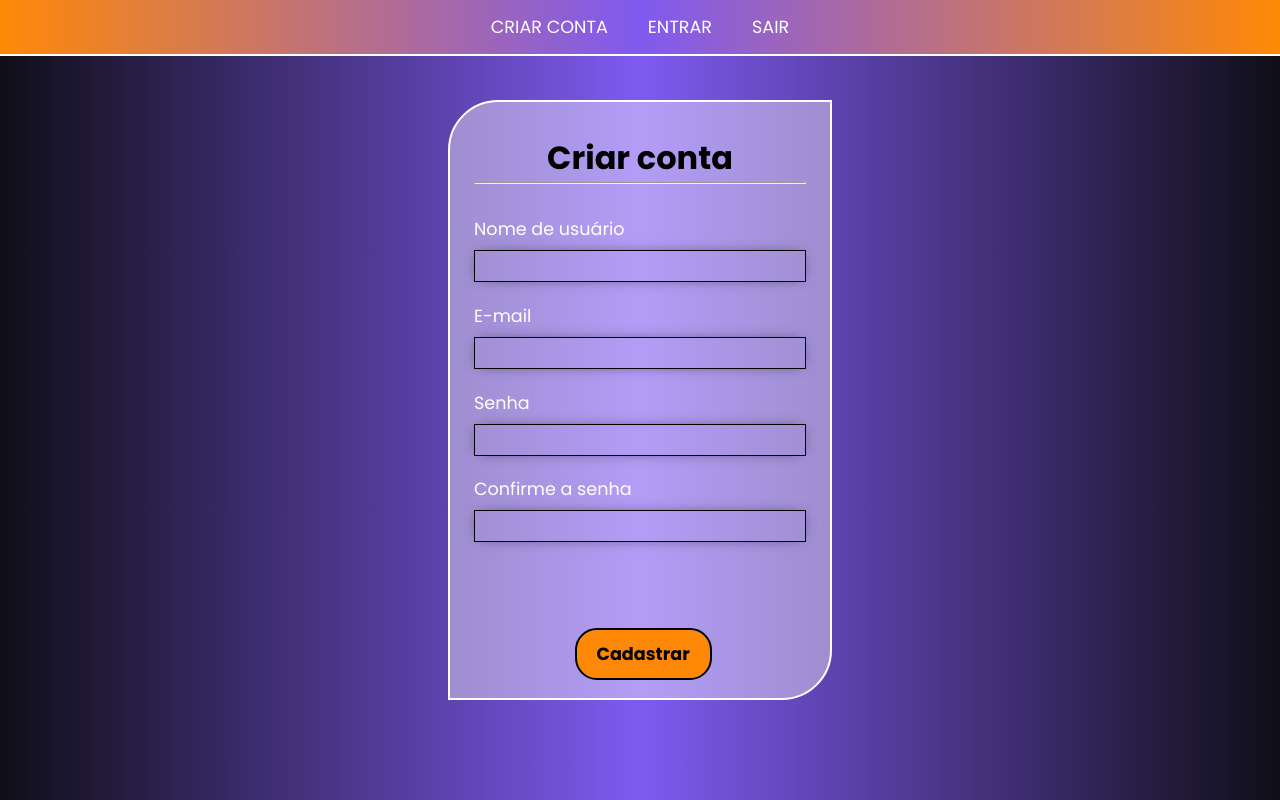
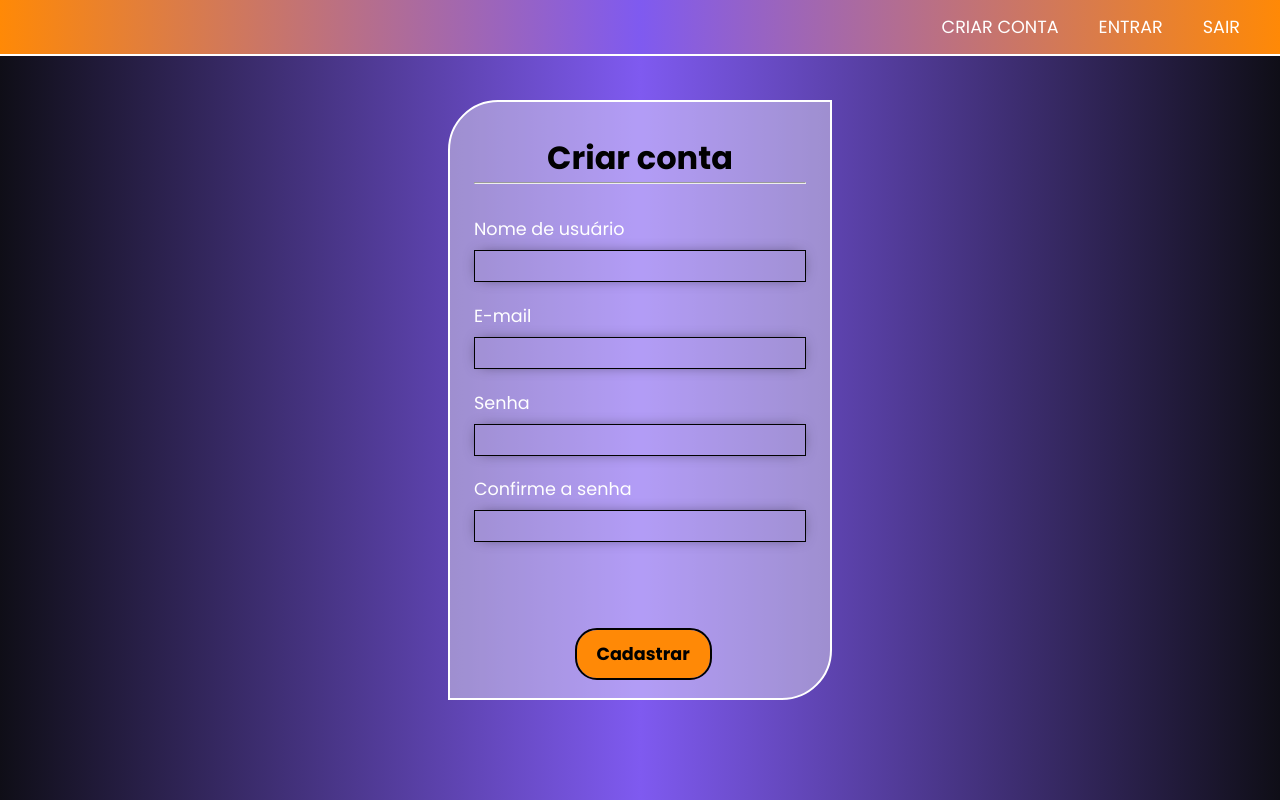
Before and after one commit to MatheusCGimenez/firebase_project, a React (Vite) app: page / in a window 1280 px wide. Built offline with nearby package versions, Linux system fonts and the light colour scheme.

Commit message:
responsivo att

```diff
--- a/src/components/Navbar.module.css
+++ b/src/components/Navbar.module.css
@@ -53,9 +53,17 @@
   .nav {
     justify-content: center;
   }
+
+  .nav ul li {
+    font-size: .9rem;
+  }
 }
 
-@media (min-width: 700px){
+@media (min-width: 700px) {
+  .nav {
+    justify-content: flex-end;
+  }
+
   .nav ul li {
     font-size: 1.1rem;
   }
```
